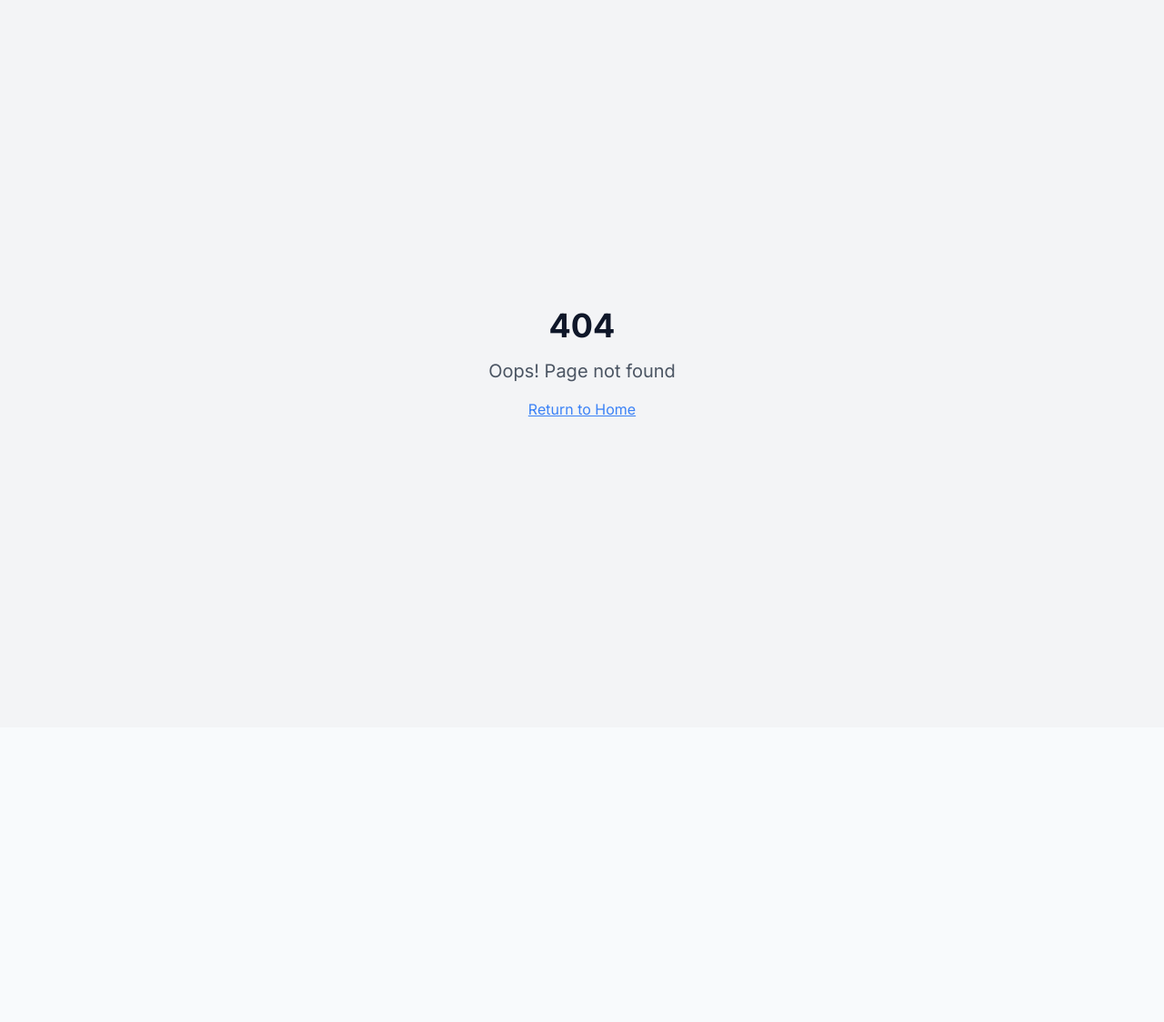
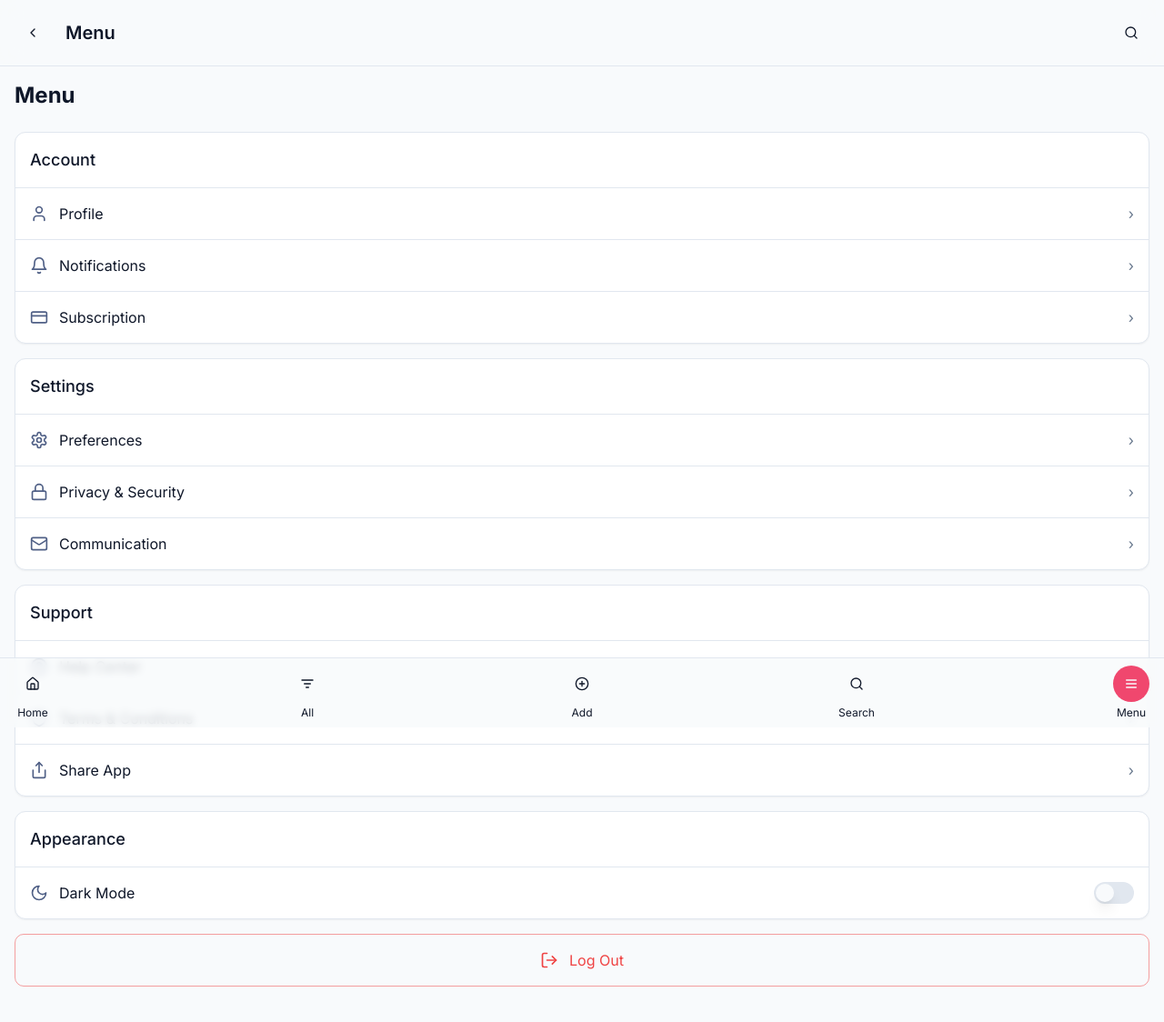
Before and after one commit to rameshreddyin/track-my-warranties, a React (Vite) app: page /menu in a window 1280 px wide. Before the commit this address had no page. Shown: the top 1124 px of the page at 91% size. Before the commit the page ends 800 px from the top, so only its background shows below. Built offline with nearby package versions, Linux system fonts and the light colour scheme.

Commit message:
Implement menu page
Add necessary details to make the menu page functional.

```diff
--- a/src/App.tsx
+++ b/src/App.tsx
@@ -10,6 +10,7 @@ import WarrantyDetails from "./pages/WarrantyDetails";
 import EditWarranty from "./pages/EditWarranty";
 import Search from "./pages/Search";
 import AllWarranties from "./pages/AllWarranties";
+import Menu from "./pages/Menu";
 import NotFound from "./pages/NotFound";
 
 const queryClient = new QueryClient();
@@ -27,6 +28,7 @@ const App = () => (
           <Route path="/edit/:id" element={<EditWarranty />} />
           <Route path="/search" element={<Search />} />
           <Route path="/all" element={<AllWarranties />} />
+          <Route path="/menu" element={<Menu />} />
           <Route path="*" element={<NotFound />} />
         </Routes>
       </BrowserRouter>
--- a/src/components/layout/BottomNav.tsx
+++ b/src/components/layout/BottomNav.tsx
@@ -1,5 +1,5 @@
 
-import React from 'react';
+import React, { useState } from 'react';
 import { Link, useLocation } from 'react-router-dom';
 import { Home, Search, PlusCircle, ListFilter, Menu } from 'lucide-react';
 import { Button } from '@/components/ui/button';
@@ -13,7 +13,7 @@ export const BottomNav: React.FC = () => {
     { icon: ListFilter, label: 'All', path: '/all' },
     { icon: PlusCircle, label: 'Add', path: '/add' },
     { icon: Search, label: 'Search', path: '/search' },
-    { icon: Menu, label: 'Menu', path: '#', onClick: () => {} }
+    { icon: Menu, label: 'Menu', path: '/menu' }
   ];
 
   return (
@@ -24,7 +24,6 @@ export const BottomNav: React.FC = () => {
             key={item.label}
             to={item.path}
             className="flex flex-col items-center"
-            onClick={item.onClick}
           >
             <Button
               variant="ghost"
--- a/src/components/layout/Layout.tsx
+++ b/src/components/layout/Layout.tsx
@@ -3,19 +3,24 @@ import React from 'react';
 import { Header } from './Header';
 import { BottomNav } from './BottomNav';
 import { LayoutProps } from '@/lib/types';
+import { useLocation } from 'react-router-dom';
 
 export const Layout: React.FC<LayoutProps> = ({
   children,
   hideHeader = false,
   ...props
 }) => {
+  const location = useLocation();
+  const isMenuPage = location.pathname === '/menu';
+
   return (
     <div className="flex flex-col min-h-[100dvh] bg-background animate-fade-in">
       {!hideHeader && (
         <Header
-          showBackButton={false}
-          showAddButton={true}
-          showNotifications={true}
+          showBackButton={isMenuPage}
+          showAddButton={!isMenuPage}
+          showNotifications={!isMenuPage}
+          title={isMenuPage ? 'Menu' : ''}
         />
       )}
       <main className="flex-1 container py-4 pb-24">
--- /dev/null
+++ b/src/pages/Menu.tsx
@@ -0,0 +1,113 @@
+
+import React from 'react';
+import { Layout } from '@/components/layout/Layout';
+import {
+  Settings,
+  User,
+  HelpCircle,
+  Bell,
+  Share,
+  Shield,
+  Moon,
+  LogOut,
+  CreditCard,
+  Lock,
+  Mail
+} from 'lucide-react';
+import { Link } from 'react-router-dom';
+import { Card } from '@/components/ui/card';
+import { Separator } from '@/components/ui/separator';
+import { Switch } from '@/components/ui/switch';
+import { useToast } from '@/hooks/use-toast';
+
+const Menu = () => {
+  const { toast } = useToast();
+
+  const handleLogout = () => {
+    toast({
+      title: "Logged out",
+      description: "You have been successfully logged out.",
+    });
+  };
+
+  const menuSections = [
+    {
+      title: "Account",
+      items: [
+        { icon: User, label: "Profile", path: "#" },
+        { icon: Bell, label: "Notifications", path: "#" },
+        { icon: CreditCard, label: "Subscription", path: "#" },
+      ]
+    },
+    {
+      title: "Settings",
+      items: [
+        { icon: Settings, label: "Preferences", path: "#" },
+        { icon: Lock, label: "Privacy & Security", path: "#" },
+        { icon: Mail, label: "Communication", path: "#" },
+      ]
+    },
+    {
+      title: "Support",
+      items: [
+        { icon: HelpCircle, label: "Help Center", path: "#" },
+        { icon: Shield, label: "Terms & Conditions", path: "#" },
+        { icon: Share, label: "Share App", path: "#" },
+      ]
+    }
+  ];
+
+  return (
+    <Layout>
+      <div className="space-y-6">
+        <h1 className="text-2xl font-bold mb-4">Menu</h1>
+
+        <div className="space-y-4">
+          {menuSections.map((section) => (
+            <Card key={section.title} className="overflow-hidden">
+              <div className="p-4 font-medium text-lg">{section.title}</div>
+              <Separator />
+              <div className="divide-y">
+                {section.items.map((item) => (
+                  <Link
+                    key={item.label}
+                    to={item.path}
+                    className="flex items-center justify-between p-4 hover:bg-accent/50 transition-colors"
+                  >
+                    <div className="flex items-center gap-3">
+                      <item.icon className="h-5 w-5 text-primary" />
+                      <span>{item.label}</span>
+                    </div>
+                    <div className="text-muted-foreground">›</div>
+                  </Link>
+                ))}
+              </div>
+            </Card>
+          ))}
+
+          <Card className="overflow-hidden">
+            <div className="p-4 font-medium text-lg">Appearance</div>
+            <Separator />
+            <div className="p-4 flex items-center justify-between">
+              <div className="flex items-center gap-3">
+                <Moon className="h-5 w-5 text-primary" />
+                <span>Dark Mode</span>
+              </div>
+              <Switch />
+            </div>
+          </Card>
+
+          <button
+            onClick={handleLogout}
+            className="w-full p-4 flex items-center gap-3 justify-center rounded-md border border-destructive/50 text-destructive hover:bg-destructive/10 transition-colors"
+          >
+            <LogOut className="h-5 w-5" />
+            <span>Log Out</span>
+          </button>
+        </div>
+      </div>
+    </Layout>
+  );
+};
+
+export default Menu;
```
